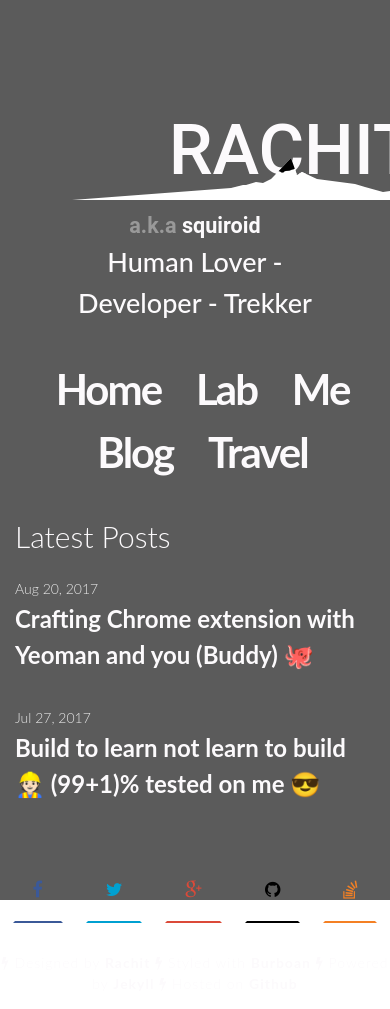
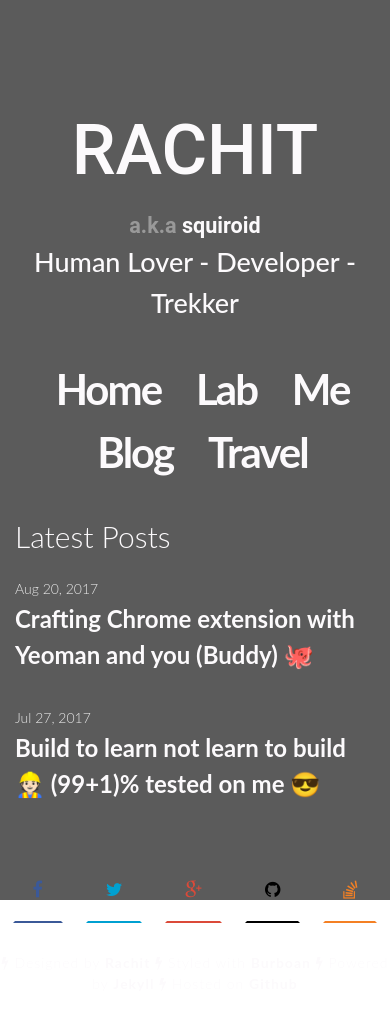
Before and after one commit to rachitGulati/rachitgulati.github.io, a Jekyll site: the page built from index.html, in a window 390 px wide. Built offline with Jekyll 4.4.1, drawn with Linux system fonts in a browser that asks for light colours.

Commit message:
Responsive fixes

```diff
--- a/_sass/_header.scss
+++ b/_sass/_header.scss
@@ -1,5 +1,8 @@
 @mixin a($width, $height: 55px){
-	width: $width;
+    width: $width;
+    @include media($mobile) {
+        width: initial;
+    }
 	height: $height;
     line-height: $height;
     position: relative;
@@ -21,7 +24,7 @@
     max-width: 1400px;
     margin: 0 auto;
     overflow: hidden;
-    padding: 0 4em;
+    padding: 0 10px;
     padding-top: 100px;
 
 }
@@ -50,6 +53,9 @@ header h2 {
     @include a($w,$h);
     &:before{
         content: url('/assets/images/me_1.png');
+        @include media($mobile) {
+            display: none;
+        }
         color: #465154;
         transition:all .5s ease-in;
         @include grab;
```
